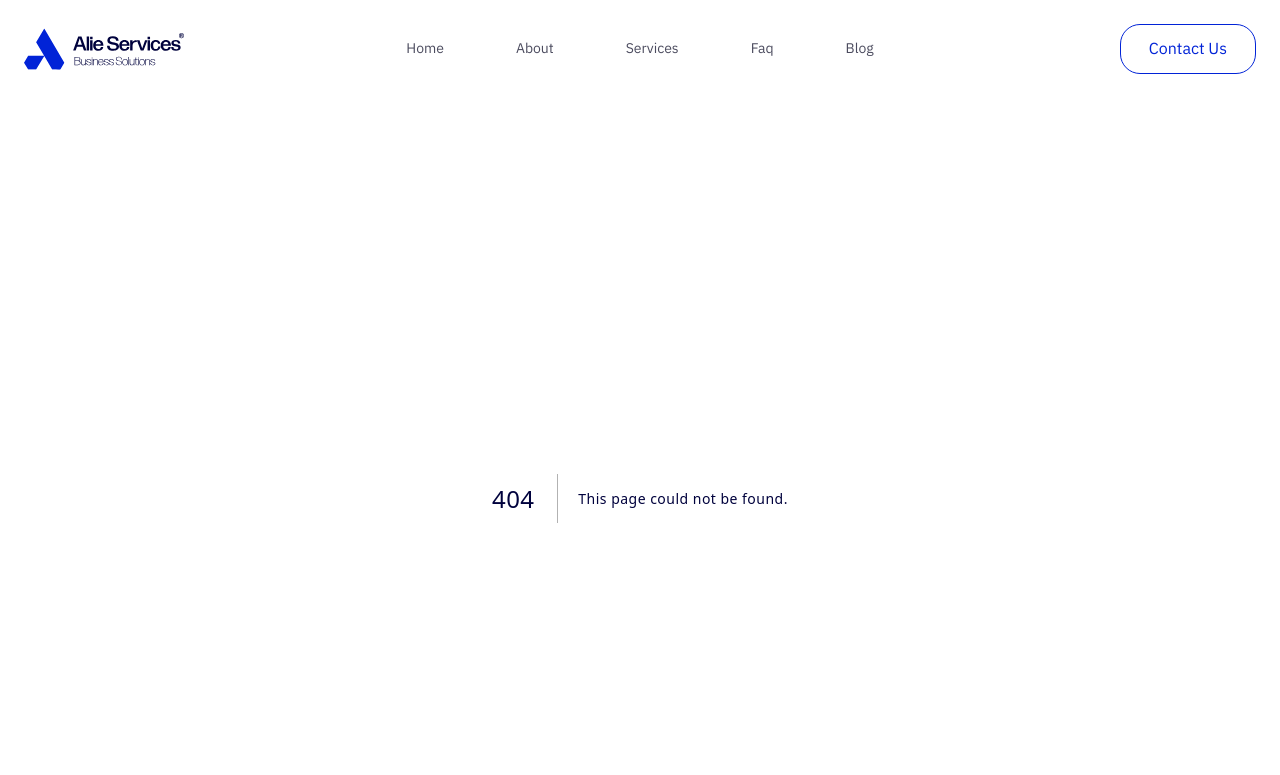
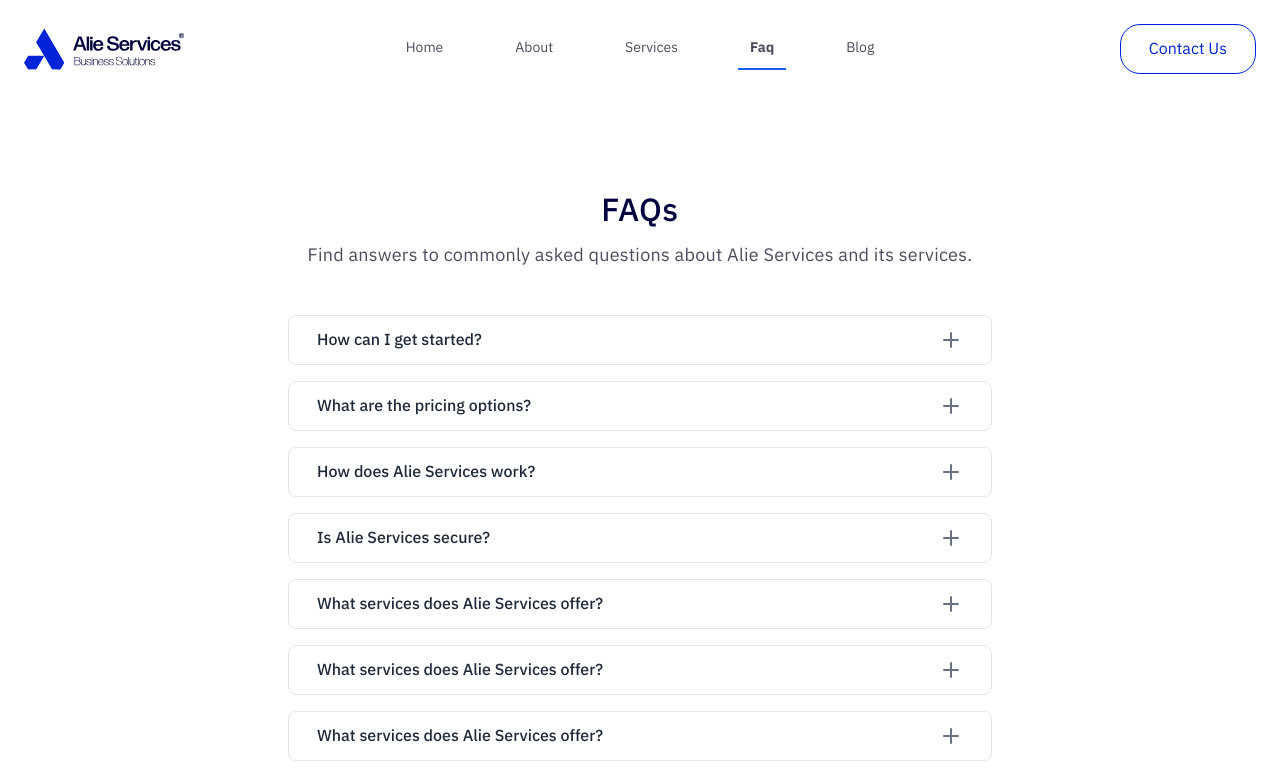
Before and after one commit to elghanbibadr/aliservicesv2, a Next.js app: page /faqs in a window 1280 px wide. Before the commit this address had no page. Shown: the top 775 px of the page. Built offline with nearby package versions, Linux system fonts and the light colour scheme.

Commit message:
created the faq page

```diff
--- a/app/componenets/Faqs.tsx
+++ b/app/componenets/Faqs.tsx
@@ -5,43 +5,9 @@
 import Link from 'next/link';
 import { MinusIcon, PlusIcon } from 'lucide-react';
 
-// Define the type for a single FAQ item
-interface FaqItem {
-  id: number;
-  question: string;
-  answer: string;
-}
 
-// Sample FAQ Data - Replace or fetch from your backend/CMS
-const faqData: FaqItem[] = [
-  {
-    id: 1,
-    question: 'How can I get started?',
-    answer: 'Getting started is easy! Simply contact us through our form or give us a call. We\'ll schedule an initial consultation to understand your needs and discuss how we can help your business grow.',
-  },
-  {
-    id: 2,
-    question: 'What are the pricing options?',
-    answer: 'We offer flexible pricing options tailored to the scope and complexity of your project. This can range from hourly rates for specific tasks to project-based fees or retainer agreements for ongoing support. We provide detailed quotes after the initial consultation.',
-  },
-  {
-    id: 3,
-    question: 'How does Alie Services work?',
-    answer: 'Alie Services works closely with you to understand your business goals and challenges. We conduct thorough analysis, develop customized strategies, and provide actionable recommendations. We believe in a collaborative approach, ensuring you\'re involved throughout the process.',
-  },
-  {
-    id: 4,
-    question: 'Is Alie Services secure?',
-    answer: 'Absolutely. We prioritize data security and confidentiality. We employ industry-standard security measures and protocols to protect your sensitive information. Non-disclosure agreements (NDAs) are available upon request.',
-  },
-  {
-    id: 5,
-    question: 'What services does Alie Services offer?',
-    answer: 'We offer a comprehensive suite of consulting services including business strategy development, market analysis, operational efficiency improvements, financial planning, funding acquisition support, and digital transformation guidance.',
-  },
-];
 
-const Faqs: React.FC = () => {
+const Faqs = ({faqsData}:{faqsData:any}) => {
   // State to track the currently open FAQ item index (null means none are open)
   const [activeIndex, setActiveIndex] = useState<number | null>(null);
 
@@ -66,7 +32,7 @@
 
         {/* FAQ Accordion List */}
         <div className="space-y-4 mb-12">
-          {faqData.map((item, index) => (
+          {faqsData.map((item, index) => (
             <div key={item.id} className="border border-gray-200 rounded-lg overflow-hidden">
               {/* Question Button */}
               <button
--- /dev/null
+++ b/app/componenets/FaqsQuestions.tsx
@@ -0,0 +1,9 @@
+import React from 'react'
+
+const FaqsQuestions = () => {
+  return (
+    <div>FaqsQuestions</div>
+  )
+}
+
+export default FaqsQuestions
--- a/app/componenets/Navbar.tsx
+++ b/app/componenets/Navbar.tsx
@@ -14,7 +14,7 @@
     { label: "Home", href: "/" },
     { label: "About", href: "/about" },
     { label: "Services", href: "/services" },
-    { label: "Faq", href: "/faq" },
+    { label: "Faq", href: "/faqs" },
     { label: "Blog", href: "/blog" },
   ];
 
--- /dev/null
+++ b/app/data/data.ts
@@ -0,0 +1,90 @@
+// Define the type for a single FAQ item
+interface FaqItem {
+  id: number;
+  question: string;
+  answer: string;
+}
+
+// Sample FAQ Data - Replace or fetch from your backend/CMS
+export const faqData: FaqItem[] = [
+  {
+    id: 1,
+    question: 'How can I get started?',
+    answer: 'Getting started is easy! Simply contact us through our form or give us a call. We\'ll schedule an initial consultation to understand your needs and discuss how we can help your business grow.',
+  },
+  {
+    id: 2,
+    question: 'What are the pricing options?',
+    answer: 'We offer flexible pricing options tailored to the scope and complexity of your project. This can range from hourly rates for specific tasks to project-based fees or retainer agreements for ongoing support. We provide detailed quotes after the initial consultation.',
+  },
+  {
+    id: 3,
+    question: 'How does Alie Services work?',
+    answer: 'Alie Services works closely with you to understand your business goals and challenges. We conduct thorough analysis, develop customized strategies, and provide actionable recommendations. We believe in a collaborative approach, ensuring you\'re involved throughout the process.',
+  },
+  {
+    id: 4,
+    question: 'Is Alie Services secure?',
+    answer: 'Absolutely. We prioritize data security and confidentiality. We employ industry-standard security measures and protocols to protect your sensitive information. Non-disclosure agreements (NDAs) are available upon request.',
+  },
+  {
+    id: 5,
+    question: 'What services does Alie Services offer?',
+    answer: 'We offer a comprehensive suite of consulting services including business strategy development, market analysis, operational efficiency improvements, financial planning, funding acquisition support, and digital transformation guidance.',
+  },
+];
+
+
+
+export const allFaqs: FaqItem[] = [
+    {
+      id: 1,
+      question: 'How can I get started?',
+      answer: 'Getting started is easy! Simply contact us through our form or give us a call. We\'ll schedule an initial consultation to understand your needs and discuss how we can help your business grow.',
+    },
+    {
+      id: 2,
+      question: 'What are the pricing options?',
+      answer: 'We offer flexible pricing options tailored to the scope and complexity of your project. This can range from hourly rates for specific tasks to project-based fees or retainer agreements for ongoing support. We provide detailed quotes after the initial consultation.',
+    },
+    {
+      id: 3,
+      question: 'How does Alie Services work?',
+      answer: 'Alie Services works closely with you to understand your business goals and challenges. We conduct thorough analysis, develop customized strategies, and provide actionable recommendations. We believe in a collaborative approach, ensuring you\'re involved throughout the process.',
+    },
+    {
+      id: 4,
+      question: 'Is Alie Services secure?',
+      answer: 'Absolutely. We prioritize data security and confidentiality. We employ industry-standard security measures and protocols to protect your sensitive information. Non-disclosure agreements (NDAs) are available upon request.',
+    },
+    {
+      id: 5,
+      question: 'What services does Alie Services offer?',
+      answer: 'We offer a comprehensive suite of consulting services including business strategy development, market analysis, operational efficiency improvements, financial planning, funding acquisition support, and digital transformation guidance.',
+    },
+    {
+        id: 6,
+        question: 'What services does Alie Services offer?',
+        answer: 'We offer a comprehensive suite of consulting services including business strategy development, market analysis, operational efficiency improvements, financial planning, funding acquisition support, and digital transformation guidance.',
+      },
+      {
+        id: 7,
+        question: 'What services does Alie Services offer?',
+        answer: 'We offer a comprehensive suite of consulting services including business strategy development, market analysis, operational efficiency improvements, financial planning, funding acquisition support, and digital transformation guidance.',
+      },
+      {
+        id: 8,
+        question: 'What services does Alie Services offer?',
+        answer: 'We offer a comprehensive suite of consulting services including business strategy development, market analysis, operational efficiency improvements, financial planning, funding acquisition support, and digital transformation guidance.',
+      },
+      {
+        id: 9,
+        question: 'What services does Alie Services offer?',
+        answer: 'We offer a comprehensive suite of consulting services including business strategy development, market analysis, operational efficiency improvements, financial planning, funding acquisition support, and digital transformation guidance.',
+      },
+      {
+        id: 10,
+        question: 'What services does Alie Services offer?',
+        answer: 'We offer a comprehensive suite of consulting services including business strategy development, market analysis, operational efficiency improvements, financial planning, funding acquisition support, and digital transformation guidance.',
+      },
+  ];
--- /dev/null
+++ b/app/faqs/page.tsx
@@ -0,0 +1,14 @@
+import React from 'react'
+import Faqs from '../componenets/Faqs'
+import { allFaqs } from '../data/data'
+
+const page = () => {
+  return (
+    <div>
+
+        <Faqs faqsData={allFaqs} />
+    </div>
+  )
+}
+
+export default page
--- a/app/layout.tsx
+++ b/app/layout.tsx
@@ -2,9 +2,11 @@
 import { IBM_Plex_Sans_Arabic } from "next/font/google";
 import "./globals.css";
 import Footer from "./componenets/ui/Footer";
-import Newsletter from "./componenets/NewsLetter";
 import Navbar from "./componenets/Navbar";
 import Container from "./componenets/ui/Container";
+import Faqs from "./componenets/Faqs";
+import { faqData } from "./data/data";
+import CallToAction from "./componenets/CallToAction";
 
 const IbmPlex = IBM_Plex_Sans_Arabic({
   subsets: ["latin"],
@@ -29,6 +31,8 @@
           <Navbar />
         </Container>
         {children}
+        {/* <Faqs faqsData={faqData} /> */}
+        <CallToAction/>
         <Footer />
       </body>
     </html>
--- a/app/page.tsx
+++ b/app/page.tsx
@@ -4,7 +4,8 @@
 import ComprehensiveSolutions from "./componenets/ComprehensiveSolutions";
 import HomeBlogs from "./componenets/HomeBlogs";
 import Faqs from "./componenets/Faqs";
-import CallToAction from "./componenets/CallToAction";
+import { faqData } from "./data/data";
+
 
 
 
@@ -17,8 +18,7 @@
      <AboutUsSection/>
      <ComprehensiveSolutions/>
      <HomeBlogs/>
-     <Faqs/>
-     <CallToAction />
+     <Faqs faqsData={faqData} />
     </>
 
 
--- a/app/services/page.tsx
+++ b/app/services/page.tsx
@@ -1,39 +1,9 @@
 import React from "react";
 import Container from "../componenets/ui/Container";
-import solutionIcon1 from "@/public/solutionIcon1.svg"
-import solutionIcon2 from "@/public/solutionIcon2.svg"
-import solutionIcon3 from "@/public/solutionIcon3.svg"
-import Image from 'next/image';
 import ServicesPlans from "../componenets/ServicesPlans";
 import Faqs from "../componenets/Faqs";
-import CallToAction from "../componenets/CallToAction";
+import { faqData } from "../data/data";
 
-const solutionsData = [
-    {
-      icon: solutionIcon1, // Using ArrowPathIcon as a placeholder for the strategy icon
-      bgColor: 'bg-blue-100',
-      iconColor: 'text-blue-600',
-      title: 'Business Strategy Consulting',
-      description: 'Develop a clear roadmap to scale and succeed. We help businesses set achievable goals and create actionable strategies to reach them.',
-      link: '#', // Replace with actual link
-    },
-    {
-      icon: solutionIcon2,
-      bgColor: 'bg-blue-100',
-      iconColor: 'text-blue-600',
-      title: 'Operational Efficiency Planning',
-      description: 'We optimize processes for increased productivity and cost-effectiveness. We identify inefficiencies and provide solutions to streamline operations.',
-      link: '#', // Replace with actual link
-    },
-     {
-      icon: solutionIcon3, // Using AdjustmentsHorizontalIcon for the funding icon
-      bgColor: 'bg-blue-100',
-      iconColor: 'text-blue-600',
-      title: 'Funding Awareness & Support',
-      description: 'Secure funding opportunities to expand your business, with guidance on grants, loans, and investment strategies.',
-      link: '#', // Replace with actual link
-    },
-  ];
 const ServicesPage = () => {
   return (
     <>
@@ -43,17 +13,14 @@
           <p className="md:w-[70%] mx-auto">
             We offer a wide range of consulting services to help businesses
             achieve sustainable growth and long-term success. Our solutions are
-          tailored to meet the unique needs of each client, ensuring measurable
-          results and impactful outcomes.
+            tailored to meet the unique needs of each client, ensuring
+            measurable results and impactful outcomes.
           </p>
         </div>
         <ServicesPlans />
-          <Faqs/>
       </Container>
-          <CallToAction/>
+      <Faqs faqsData={faqData} />
     </>
-
-
   );
 };
 
```
Lines whose indentation alone changed are shown as unchanged.
